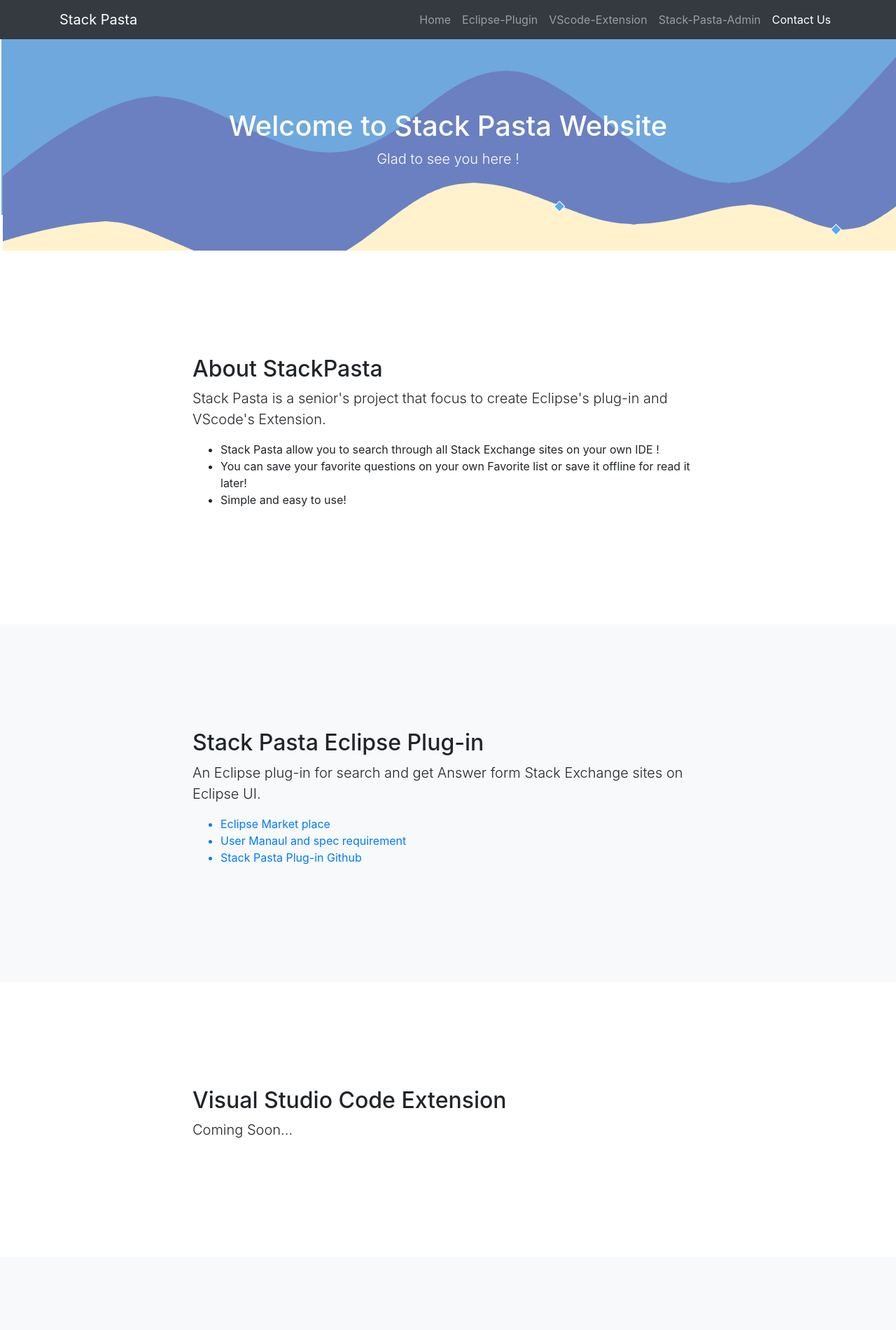
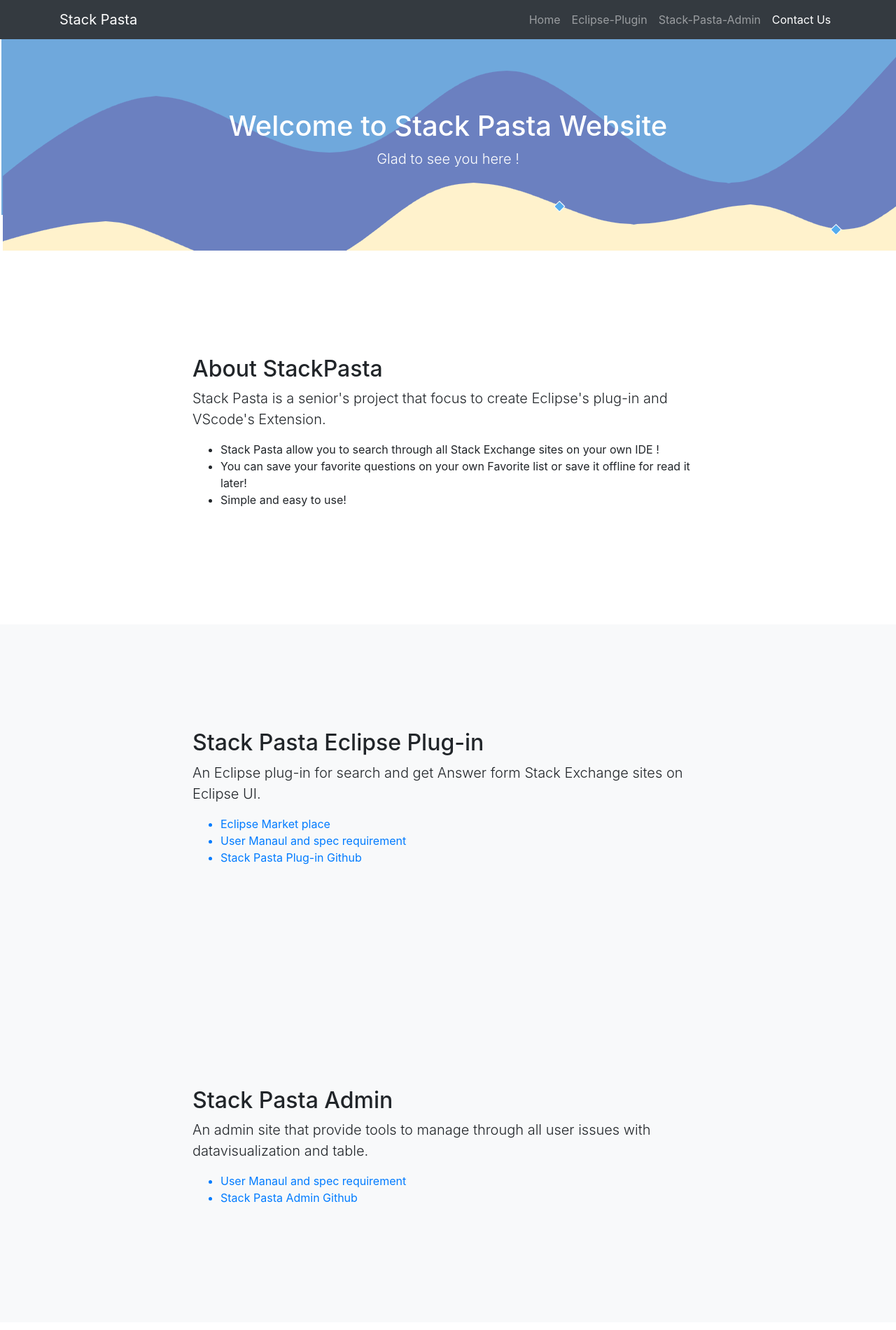
Before and after one commit to tewtew023/StackPastaWebNav, a website with bundled scripts: page index.html in a window 1280 px wide. Shown: the top 1900 px of the page at 70% size. Built offline with nearby package versions, Linux system fonts and the light colour scheme.

Commit message:
remove VSCode

```diff
--- a/index.html
+++ b/index.html
@@ -37,9 +37,9 @@
           <li class="nav-item">
             <a class="nav-link js-scroll-trigger" href="#eclipse">Eclipse-Plugin</a>
           </li>
-          <li class="nav-item">
+          <!-- <li class="nav-item">
             <a class="nav-link js-scroll-trigger" href="#vscode">VScode-Extension</a>
-          </li>
+          </li> -->
           <li class="nav-item">
             <a class="nav-link js-scroll-trigger" href="#admin">Stack-Pasta-Admin</a>
           </li>
@@ -91,7 +91,7 @@
     </div>
   </section>
 
-  <section id="vscode">
+  <!-- <section id="vscode">
     <div class="container">
       <div class="row">
         <div class="col-lg-8 mx-auto">
@@ -100,7 +100,7 @@
         </div>
       </div>
     </div>
-  </section>
+  </section> -->
 
   <section id="admin" class="bg-light">
     <div class="container">
```
